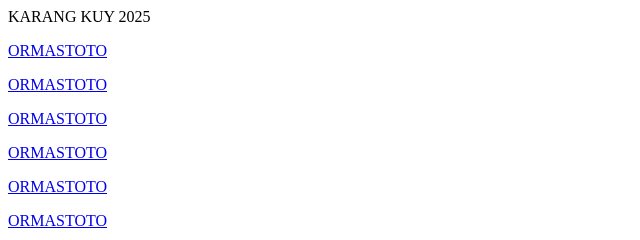
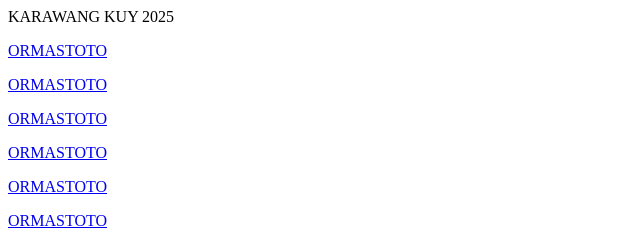
Before and after one commit to karawang-kuy/news, a plain HTML site: page index.html in a window 1280 px wide. Shown: the top 240 px of the page, 0-640 px from the left. Drawn offline with Linux system fonts and the light colour scheme.

Commit message:
Update index.html

```diff
--- a/index.html
+++ b/index.html
@@ -1,4 +1,4 @@
-<p> KARANG KUY 2025 <P/>
+<p> KARAWANG KUY 2025 <P/>
 <p><a href="https://karawang-kuy.github.io/news/Pintu-Gerbang-Menuju-Kekayaan-Menang-Besar-dengan-Mahjong-Ways-dan-Link-Gacor.html">ORMASTOTO</a>
 <p><a href="https://karawang-kuy.github.io/news/Live-Selot-Gacor-Hari-Ini-Cara-Menang-Jackpot-di-Gates-of-Olympus.html">ORMASTOTO</a>
 <p><a href="https://karawang-kuy.github.io/news/Cara-35Rb-Jadi-4-Juta-di-Mahjong-Ways-Skema-Gacor-dan-Tips-Menang.html">ORMASTOTO</a>
```
